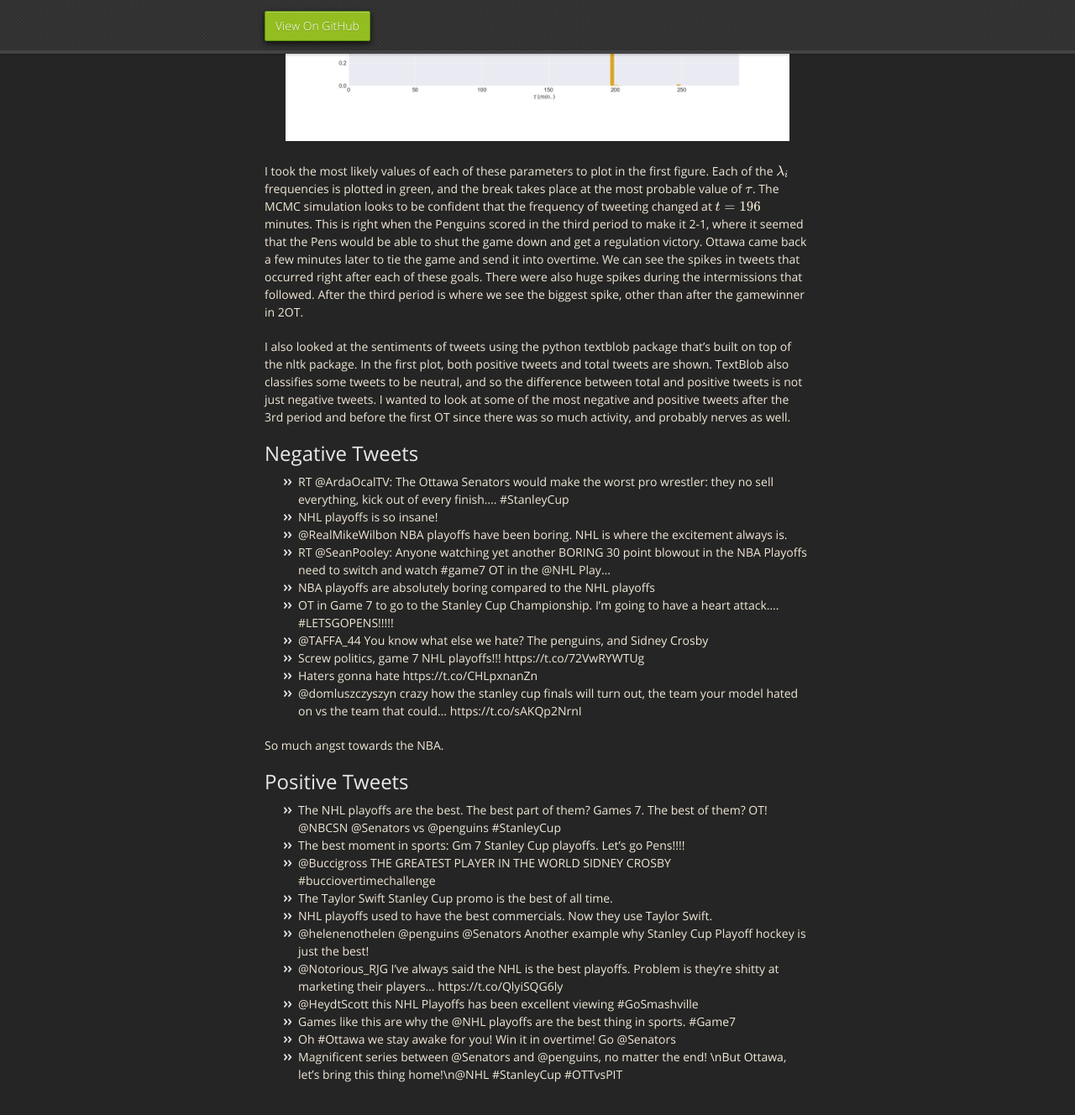
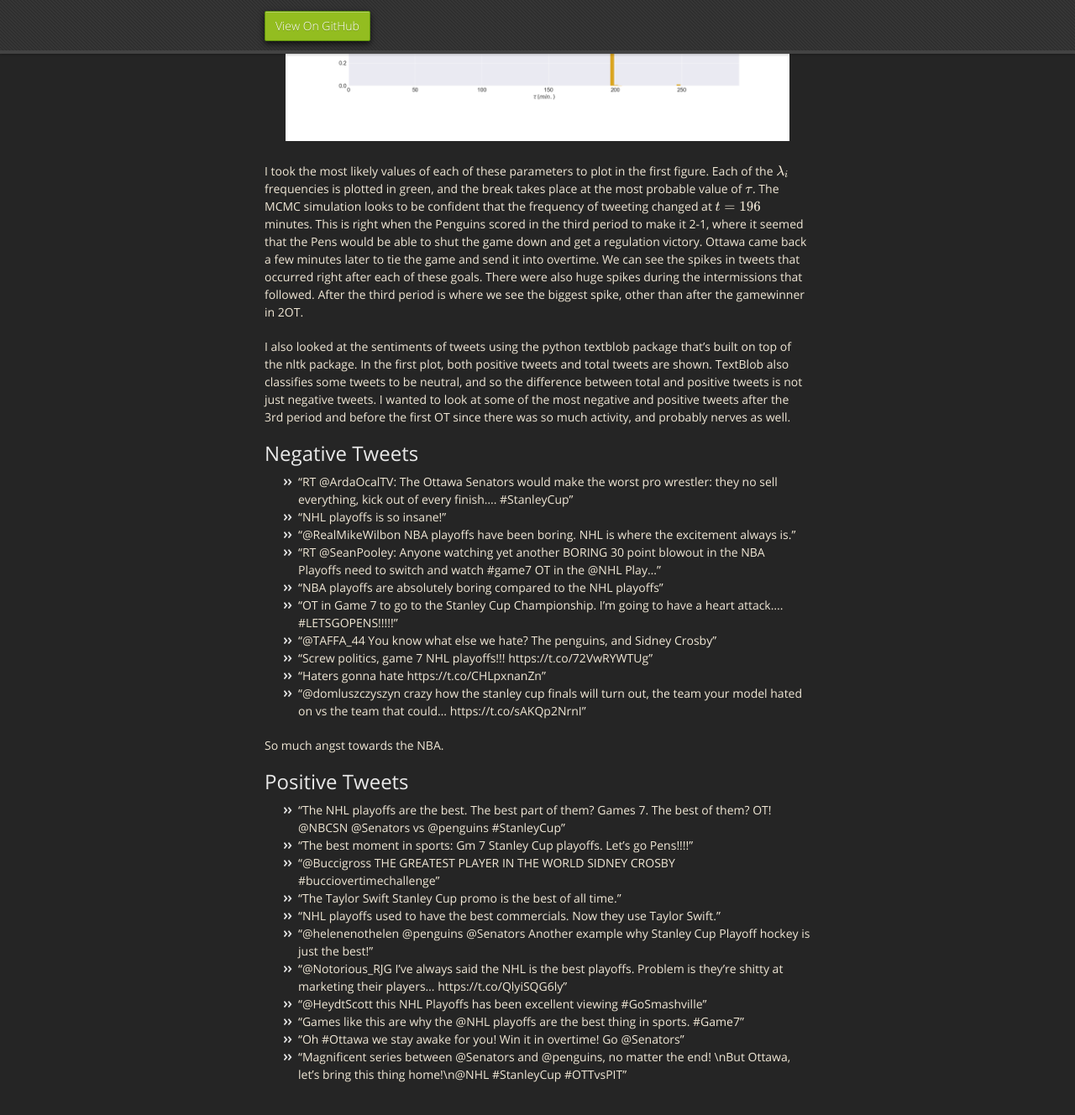
Before and after one commit to mrbrins82/mrbrins82.github.io, a Jekyll site: the page built from hockeytweets.md, in a window 1280 px wide and 1400 px high, scrolled down 1966 px. Shown: the top 1328 px of the window at 84% size. Built offline with Jekyll 4.4.1, drawn with Linux system fonts in a browser that asks for light colours; nearby versions of some CDN libraries; formulas are drawn with MathJax 3; our own code applies the rules of GitHub Pages for plain Markdown files.

Commit message:
small edits

```diff
--- a/hockeytweets.md
+++ b/hockeytweets.md
@@ -32,29 +32,29 @@
 
 ## [](#header-2)Negative Tweets
 
-*   RT @ArdaOcalTV: The Ottawa Senators would make the worst pro wrestler: they no sell everything, kick out of every finish.... #StanleyCup
-*   NHL playoffs is so insane!
-*   @RealMikeWilbon NBA playoffs have been boring. NHL is where the excitement always is.
-*   RT @SeanPooley: Anyone watching yet another BORING 30 point blowout in the NBA Playoffs need to switch and watch #game7 OT in the @NHL Play…
-*   NBA playoffs are absolutely boring compared to the NHL playoffs
-*   OT in Game 7 to go to the Stanley Cup Championship. I'm going to have a heart attack.... #LETSGOPENS!!!!!
-*   @TAFFA_44 You know what else we hate? The penguins, and Sidney Crosby
-*   Screw politics, game 7 NHL playoffs!!! https://t.co/72VwRYWTUg
-*   Haters gonna hate https://t.co/CHLpxnanZn
-*   @domluszczyszyn crazy how the stanley cup finals will turn out, the team your model hated on vs the team that could… https://t.co/sAKQp2NrnI
+*   "RT @ArdaOcalTV: The Ottawa Senators would make the worst pro wrestler: they no sell everything, kick out of every finish.... #StanleyCup"
+*   "NHL playoffs is so insane!"
+*   "@RealMikeWilbon NBA playoffs have been boring. NHL is where the excitement always is."
+*   "RT @SeanPooley: Anyone watching yet another BORING 30 point blowout in the NBA Playoffs need to switch and watch #game7 OT in the @NHL Play…"
+*   "NBA playoffs are absolutely boring compared to the NHL playoffs"
+*   "OT in Game 7 to go to the Stanley Cup Championship. I'm going to have a heart attack.... #LETSGOPENS!!!!!"
+*   "@TAFFA_44 You know what else we hate? The penguins, and Sidney Crosby"
+*   "Screw politics, game 7 NHL playoffs!!! https://t.co/72VwRYWTUg"
+*   "Haters gonna hate https://t.co/CHLpxnanZn"
+*   "@domluszczyszyn crazy how the stanley cup finals will turn out, the team your model hated on vs the team that could… https://t.co/sAKQp2NrnI"
 
 So much angst towards the NBA.
 
 ## [](#header-2)Positive Tweets
 
-*   The NHL playoffs are the best.  The best part of them? Games 7. The best of them? OT!  @NBCSN @Senators vs @penguins #StanleyCup
-*   The best moment in sports: Gm 7 Stanley Cup playoffs. Let's go Pens!!!!
-*   @Buccigross THE GREATEST PLAYER IN THE WORLD SIDNEY CROSBY #bucciovertimechallenge
-*   The Taylor Swift Stanley Cup promo is the best of all time.
-*   NHL playoffs used to have the best commercials.  Now they use Taylor Swift.
-*   @helenenothelen @penguins @Senators Another example why Stanley Cup Playoff hockey is just the best!
-*   @Notorious_RJG I've always said the NHL is the best playoffs. Problem is they're shitty at marketing their players… https://t.co/QlyiSQG6ly
-*   @HeydtScott this NHL Playoffs has been excellent viewing #GoSmashville
-*   Games like this are why the @NHL playoffs are the best thing in sports. #Game7
-*   Oh #Ottawa we stay awake for you! Win it in overtime! Go @Senators
-*   Magnificent series between @Senators and @penguins, no matter the end! \nBut Ottawa, let's bring this thing home!\n@NHL #StanleyCup #OTTvsPIT
+*   "The NHL playoffs are the best.  The best part of them? Games 7. The best of them? OT!  @NBCSN @Senators vs @penguins #StanleyCup"
+*   "The best moment in sports: Gm 7 Stanley Cup playoffs. Let's go Pens!!!!"
+*   "@Buccigross THE GREATEST PLAYER IN THE WORLD SIDNEY CROSBY #bucciovertimechallenge"
+*   "The Taylor Swift Stanley Cup promo is the best of all time."
+*   "NHL playoffs used to have the best commercials.  Now they use Taylor Swift."
+*   "@helenenothelen @penguins @Senators Another example why Stanley Cup Playoff hockey is just the best!"
+*   "@Notorious_RJG I've always said the NHL is the best playoffs. Problem is they're shitty at marketing their players… https://t.co/QlyiSQG6ly"
+*   "@HeydtScott this NHL Playoffs has been excellent viewing #GoSmashville"
+*   "Games like this are why the @NHL playoffs are the best thing in sports. #Game7"
+*   "Oh #Ottawa we stay awake for you! Win it in overtime! Go @Senators"
+*   "Magnificent series between @Senators and @penguins, no matter the end! \nBut Ottawa, let's bring this thing home!\n@NHL #StanleyCup #OTTvsPIT"
```
